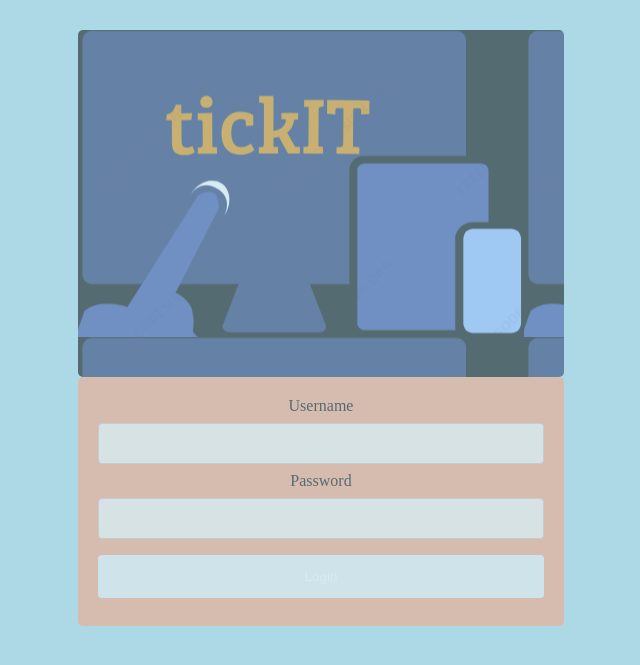
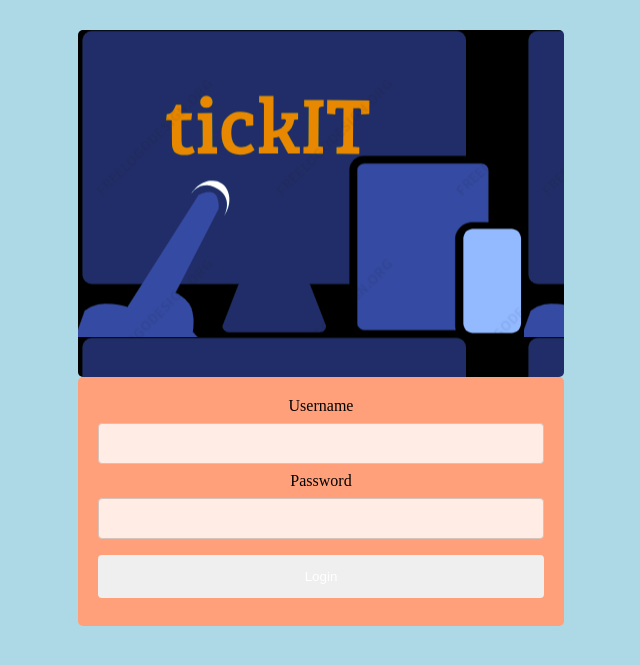
Before and after one commit to capstone-commerce/tickIT, a PHP site: page /login.php in a window 1280 px wide. Shown: the top 665 px of the page, without its empty margins (327-967 px from the left). Run offline with PHP 8.4, Linux system fonts and the light colour scheme; data that the repository does not hold is empty.

Commit message:
Update login.css

```diff
--- a/src/static/css/login.css
+++ b/src/static/css/login.css
@@ -50,6 +50,4 @@ div{
 	border-radius: 5px;
 	background-color: lightsalmon;
 	padding: 20px;
-opacity: 0.5;
-filter: alpha(opacity=50);
 }
```
Lines whose indentation alone changed are shown as unchanged.
